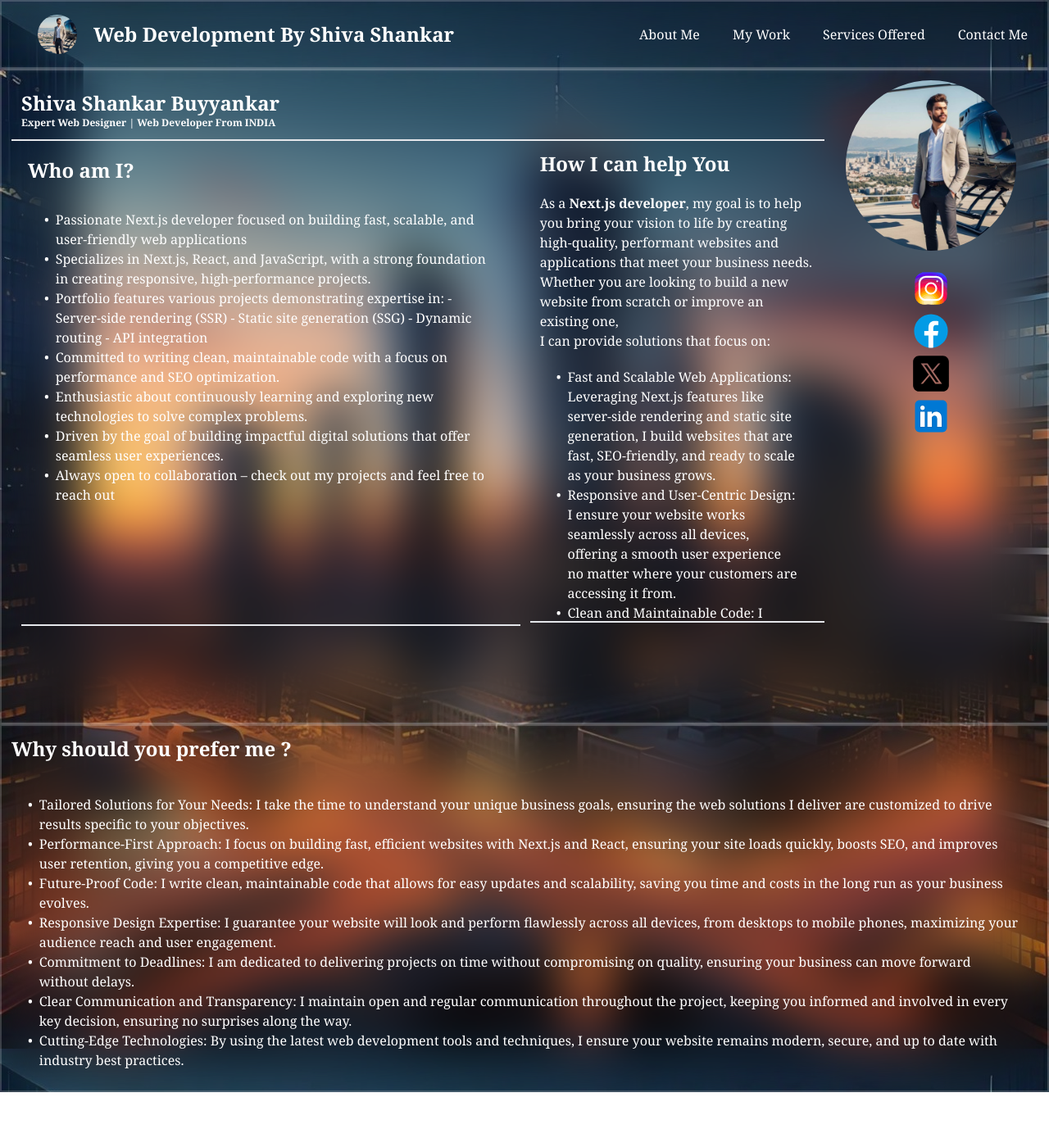
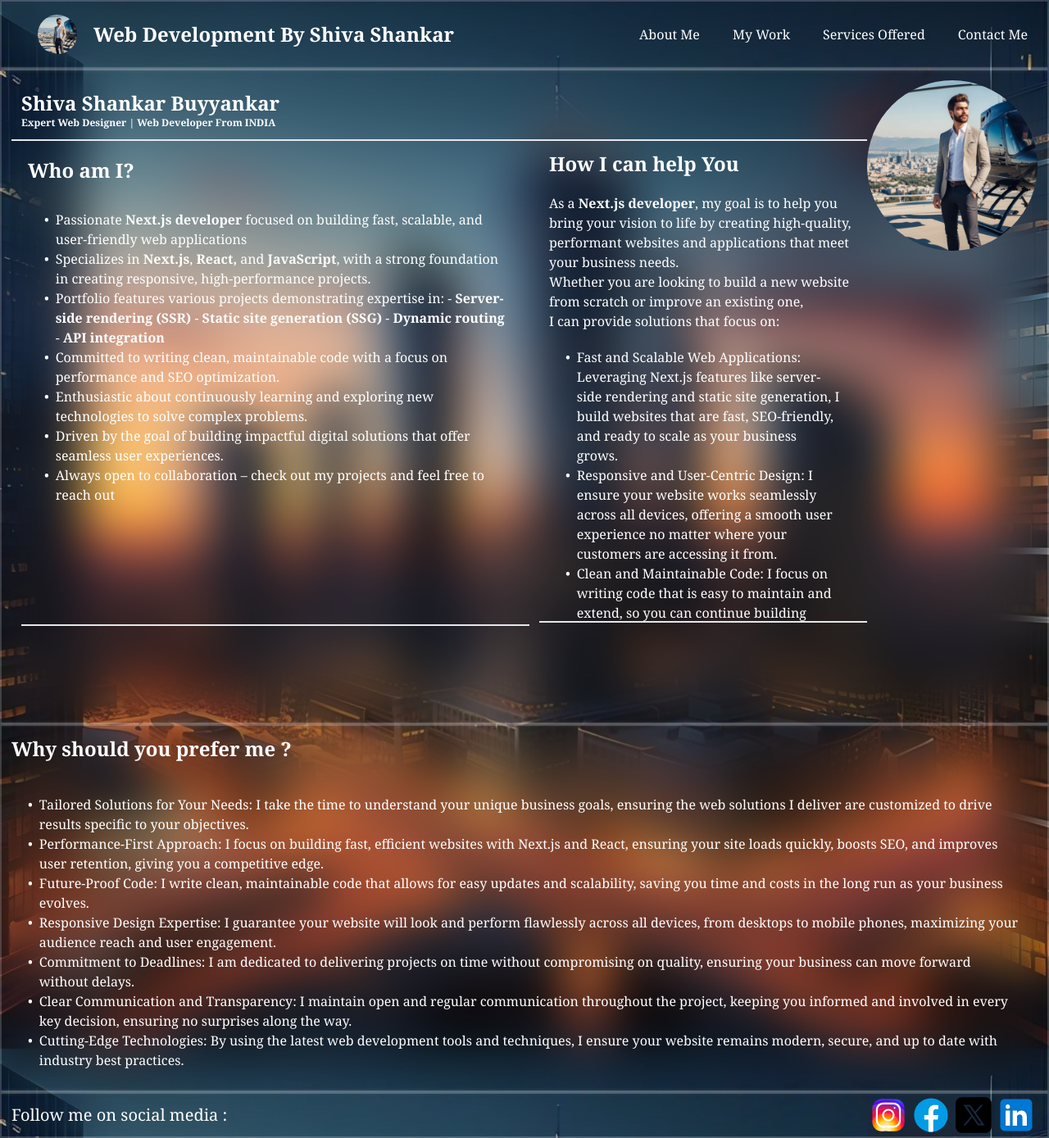
Before and after one commit to monster-1951/portfolio-website, a Next.js app: page /AboutMe in a window 1280 px wide. Shown: the whole page at 82% size. Before the commit the page ends 1333 px from the top, so only its background shows below. Built offline with nearby package versions, Linux system fonts and the light colour scheme.

Commit message:
About Page ...

```diff
--- a/src/app/AboutMe/page.tsx
+++ b/src/app/AboutMe/page.tsx
@@ -3,12 +3,14 @@ import myself from "@/images/Myself.jpg";
 import Image from "next/image";
 import { htmlToText } from "html-to-text";
 import MySocialHandles from "@/components/custom/MySocialHandles";
+
 const help = [
   "Fast and Scalable Web Applications: Leveraging Next.js features like server-side rendering and static site generation, I build websites that are fast, SEO-friendly, and ready to scale as your business grows.",
   "Responsive and User-Centric Design: I ensure your website works seamlessly across all devices, offering a smooth user experience no matter where your customers are accessing it from.",
   "Clean and Maintainable Code: I focus on writing code that is easy to maintain and extend, so you can continue building upon your project as your needs evolve.",
   "Custom Solutions: Whether you need an e-commerce platform, blog, portfolio site, or SaaS application, I can tailor my development process to deliver exactly what you need.",
 ];
+
 const WhyMe = [
   "Tailored Solutions for Your Needs: I take the time to understand your unique business goals, ensuring the web solutions I deliver are customized to drive results specific to your objectives.",
   "Performance-First Approach: I focus on building fast, efficient websites with Next.js and React, ensuring your site loads quickly, boosts SEO, and improves user retention, giving you a competitive edge.",
@@ -20,14 +22,12 @@ const WhyMe = [
 ];
 
 const bio = [
-  "Passionate <b>Next.js developer</b> focused on building fast, scalable, and user-friendly web applications",
-  "Specializes in <b>Next.js<b/>, <b>React,</b> and <b>JavaScript</b>, with a strong foundation in creating responsive, high-performance projects.",
-  "Portfolio features various projects demonstrating expertise in: - <b>Server-side rendering (SSR)</b> - <b>Static site generation (SSG)</b> - <b>Dynamic routing</b> - <b>API integration</b>",
   "Committed to writing clean, maintainable code with a focus on performance and SEO optimization.",
   "Enthusiastic about continuously learning and exploring new technologies to solve complex problems.",
   "Driven by the goal of building impactful digital solutions that offer seamless user experiences.",
   "Always open to collaboration – check out my projects and feel free to reach out",
 ];
+
 const AboutMe = () => {
   const mapp = (array: string[]) => {
     return array.map((point, i) => {
@@ -66,7 +66,33 @@ const AboutMe = () => {
           <div id="bio" className="p-3 text-base space-y-3 ">
             <div className="w- space-y-3 border-b-2 pb-5 md:border- md:px-2 md:pb-2 md:pt-2 sm:h-[580px]">
               <div className="font-bold text-2xl"> Who am I?</div>
-              <div className="p-5"> {mapp(bio)}</div>
+              <div className="p-5">
+                <div className="flex space-x-2">
+                  <span>&#x2022;</span>{" "}
+                  <p>
+                    Passionate <b>Next.js developer</b> focused on building
+                    fast, scalable, and user-friendly web applications
+                  </p>
+                </div>
+                <div className="flex space-x-2">
+                  <span>&#x2022;</span>{" "}
+                  <p>
+                    Specializes in <b>Next.js</b>, <b>React,</b> and{" "}
+                    <b>JavaScript</b>, with a strong foundation in creating
+                    responsive, high-performance projects.
+                  </p>
+                </div>
+                <div className="flex space-x-2">
+                  <span>&#x2022;</span>{" "}
+                  <p>
+                    Portfolio features various projects demonstrating expertise
+                    in: - <b>Server-side rendering (SSR)</b> -{" "}
+                    <b>Static site generation (SSG)</b> - <b>Dynamic routing</b>{" "}
+                    - <b>API integration</b>
+                  </p>
+                </div>
+                {mapp(bio)}
+              </div>
             </div>
           </div>
         </div>
@@ -92,27 +118,26 @@ const AboutMe = () => {
                 focus on:
               </p>
             </div>
-            <div className="p-5">
-              {mapp(help)}
-              </div>
+            <div className="p-5">{mapp(help)}</div>
           </div>
-          <div className="p-3 mx-auto border-b-2 pb-3 sm:border-t-2 mt-2 lg:mt-[72px] lg:h-[590px] overflow-y-auto sm:h-[449px] hidden 2xl:inline hideScrollBarFireFox hideScrollBar ">
+          {/* <div className="p-3 mx-auto border-b-2 pb-3 sm:border-t-2 mt-2 lg:mt-[72px] lg:h-[590px] overflow-y-auto sm:h-[449px] hidden 2xl:inline hideScrollBarFireFox hideScrollBar ">
             <div className="font-bold text-2xl ">
               Why should you prefer me ?
             </div>
             <div className="mt-5 p-5">{mapp(WhyMe)}</div>
-          </div>
-          <div className="lg:w-[300%] xl:w-[200%] 2xl:w-[150%]  sm:flex-col sm:items-center space-y-5 hidden lg:flex">
+          </div> */}
+          {/* <div className="lg:w-[300%] xl:w-[200%] 2xl:w-[150%]  sm:flex-col sm:items-center space-y-5 hidden lg:flex"> */}
+            {/* <MySocialHandles style="hidden lg:flex-col lg:flex items-center w-fit" /> */}
+
+          {/* </div> */}
             <Image
               alt="MySelf"
               src={myself}
               className="sm:w-52 sm:h-52 hidden lg:flex mx-auto rounded-full "
             />
-            <MySocialHandles style="hidden lg:flex-col lg:flex items-center w-fit" />
-          </div>
         </div>
       </div>
-      <div className="glass p-3 mx-auto border-b-2 pb-3 sm:border-t-2 2xl:hidden sm:h-[449px] 2xl:border-l-2 hideScrollBarFireFox hideScrollBar overflow-y-auto">
+      <div className="glass p-3 mx-auto border-b-2 pb-3 sm:border-t-2 sm:h-[449px] 2xl:border-l-2 hideScrollBarFireFox hideScrollBar overflow-y-auto">
         <div className="font-bold text-2xl"> Why should you prefer me ?</div>
         <div className="mt-5 p-5">{mapp(WhyMe)}</div>
         <p className="font-semibold">
@@ -122,7 +147,10 @@ const AboutMe = () => {
         </p>
       </div>
       {/* Below sm */}
-      <MySocialHandles style="sm:hidden" />
+      <div className="glass flex px-3 justify-between sm:hidden lg:flex">
+        <p className="my-auto text-xl">Follow me on social media :</p>
+        <MySocialHandles style="flex justify-center" />
+      </div>
     </>
   );
 };
--- a/src/components/custom/HeroSection.tsx
+++ b/src/components/custom/HeroSection.tsx
@@ -13,17 +13,27 @@ const HeroSection = () => {
             WHY DO YOU NEED A PROFESSIONAL WEBSITE ?
           </h1>
           <div className="p-3 font-semibold md:text-2xl text-lg">
-            <p>&#x2022; Build Strong Online Presence 🏆</p>
-            <p>&#x2022; Attract more clients 🧲</p>
-            <p>&#x2022; Make your business grow 💹</p>
+            <div className="flex">
+              <span>&#x2022; </span>
+              <p>Build Strong Online Presence 🏆</p>
+            </div>
+            <div className="flex">
+              <span>&#x2022; </span>
+              <p>Attract more clients 🧲</p>
+            </div>
+            <div className="flex">
+              <span>&#x2022; </span>
+              <p>Make your business grow 💹</p>
+            </div>
             <div className="flex justify-start items-center w-full p-3 space-x-3">
-              <Link href={'/ContactShivaShankar'}>
-              <Button
-                variant={"outline"}
-                className="border-2 w-fit font-semibold hover:font-bold"
-              >
-                Contact me
-              </Button></Link>
+              <Link href={"/ContactShivaShankar"}>
+                <Button
+                  variant={"outline"}
+                  className="border-2 w-fit font-semibold hover:font-bold"
+                >
+                  Contact me
+                </Button>
+              </Link>
               <Button
                 variant={"outline"}
                 className="border-2 w-fit font-semibold hover:font-bold"
```
